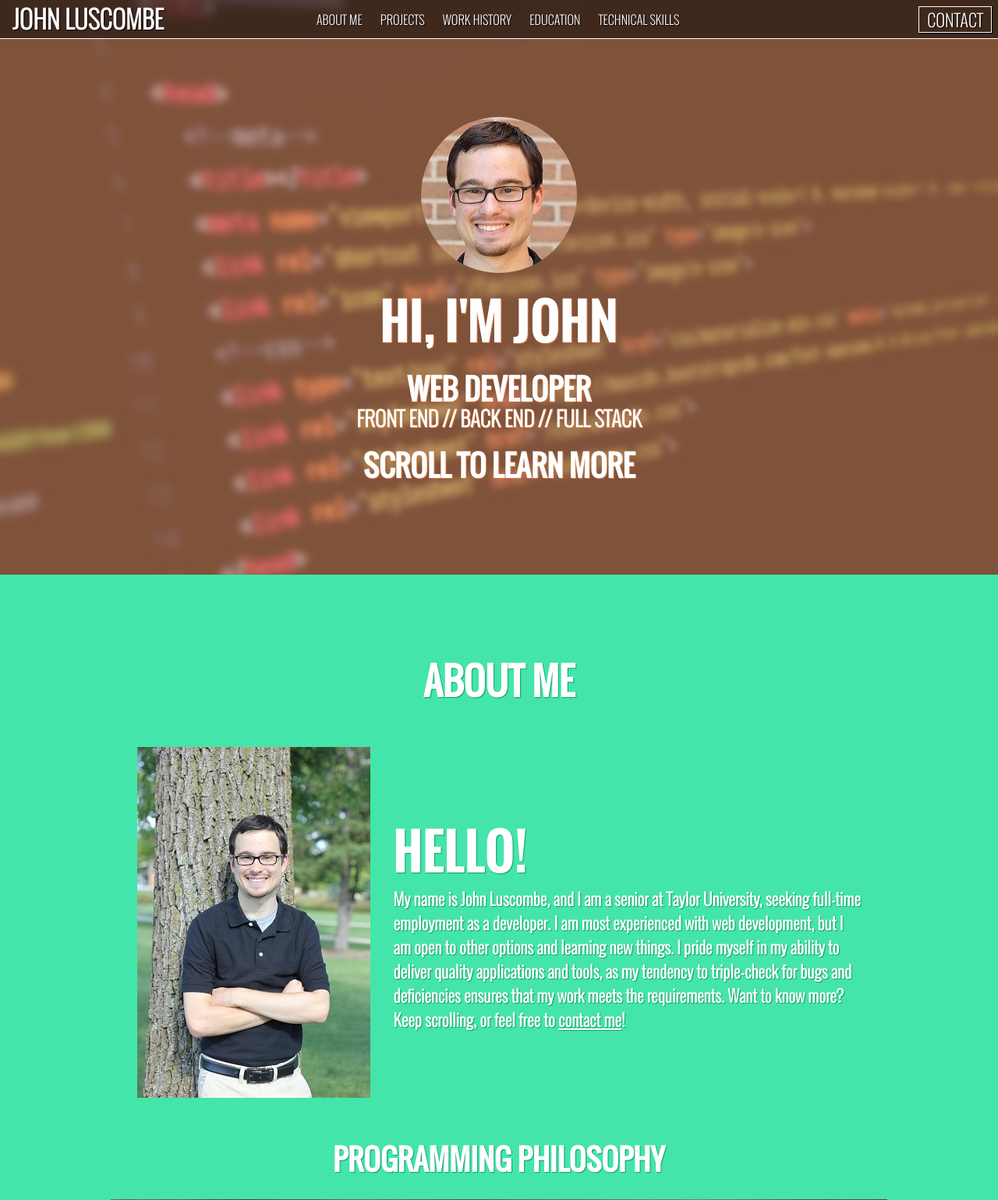
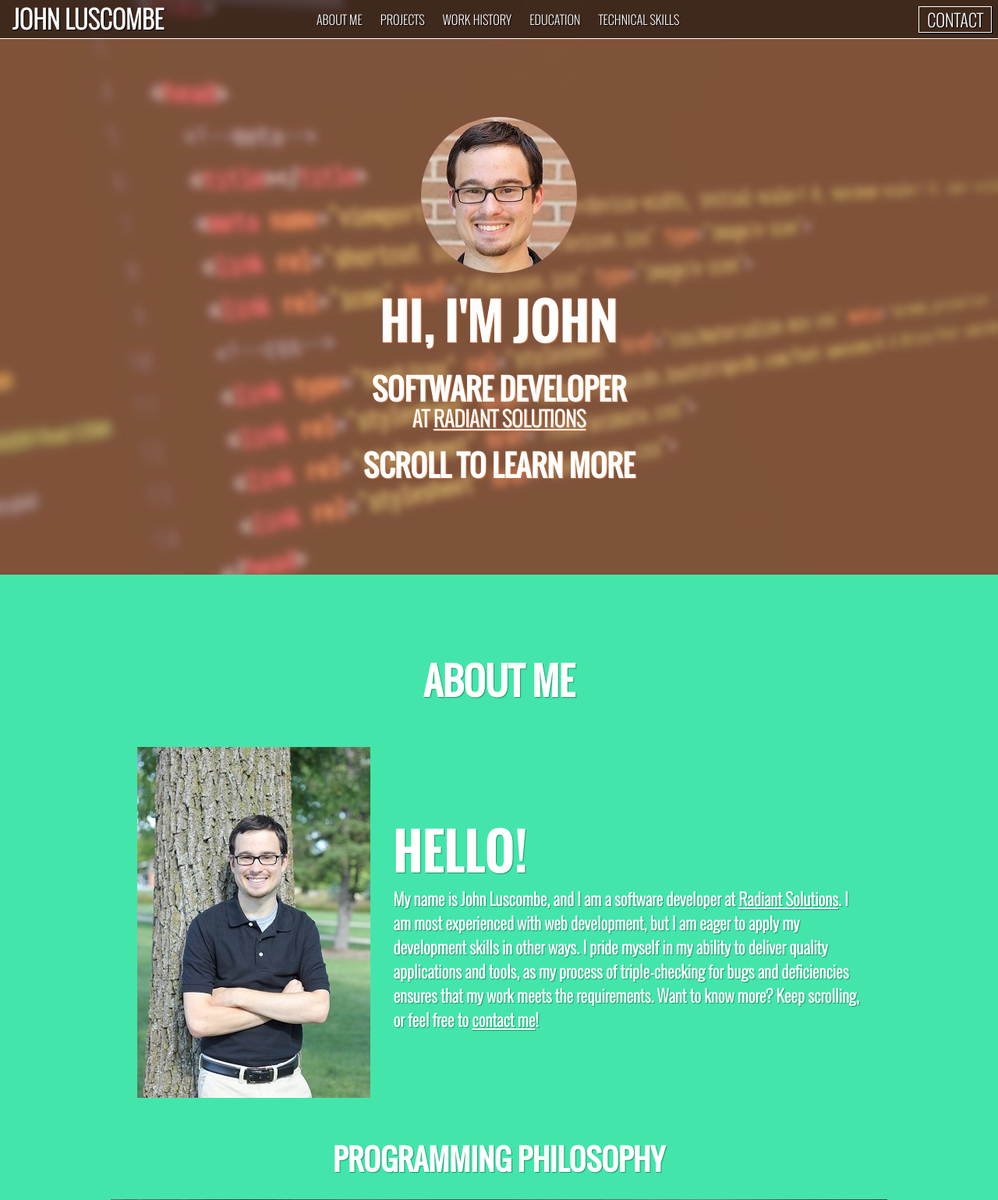
Before and after one commit to johnluscombe/personal-invoice-dynamic, a Flask app: page / in a window 1280 px wide. Shown: the top 1539 px of the page at 78% size. Run offline with Flask 2, Linux system fonts and the light colour scheme; some libraries are stand-ins or nearby versions.

Commit message:
Starting to update website

```diff
--- a/static/css/education.css
+++ b/static/css/education.css
@@ -30,16 +30,21 @@
     position: relative;
 }
 
-.isa-link {
+.project-link-left,
+.project-link-right {
     color: #00AAFF;
     text-decoration: underline;
 }
 
-.isa-link:last-child {
+.project-link-left:first-child {
+    margin-left: 0;
+}
+
+.project-link-right:last-child {
     margin-right: 0;
 }
 
-#isa-links {
+.project-links {
     margin-top: 5px;
 }
 
--- a/static/css/general.css
+++ b/static/css/general.css
@@ -185,6 +185,12 @@ textarea {
 }
 
 
+.inline-link {
+    margin: 0;
+    text-decoration: underline;
+    text-transform: none;
+}
+
 .no-uppercase {
     text-transform: none;
 }
--- a/templates/about-me.html
+++ b/templates/about-me.html
@@ -5,12 +5,12 @@
         <div id="about-me-content">
             <h1><strong>Hello!</strong></h1>
             <h6 class="no-uppercase">
-                My name is John Luscombe, and I am a senior at Taylor University, seeking
-                full-time employment as a developer. I am most experienced with web development, but
-                I am open to other options and learning new things. I pride myself in my ability to
-                deliver quality applications and tools, as my tendency to triple-check for bugs and
-                deficiencies ensures that my work meets the requirements. Want to know more? Keep scrolling,
-                or feel free to
+                My name is John Luscombe, and I am a software developer at
+                <a href="http://www.radiantsolutions.com/" class="inline-link" target="_blank" rel="noopener">Radiant Solutions</a>.
+                I am most experienced with web development, but I am eager to apply my development skills in other ways.
+                I pride myself in my ability to deliver quality applications and tools, as my process of triple-checking
+                for bugs and deficiencies ensures that my work meets the requirements. Want to know more? Keep
+                scrolling, or feel free to
                 <a data-toggle="modal" data-target="#contactModal" class="no-uppercase" id="contact-me-link">contact me</a>!
             </h6>
         </div>
--- a/templates/education.html
+++ b/templates/education.html
@@ -51,7 +51,30 @@
 
         <div class="row">
             <div class="col-xl-8 col-12 course">
-                <img src="/static/img/security.jpg" alt="Security" class="course-image">
+                <img src="/static/img/aires.png" alt="Security" class="course-image">
+                <div>
+                    <h5 class="course-title">Senior Project</h5>
+                    <h6 class="no-uppercase">
+                        For my senior project, I led a team of five developers (including myself) on a project called
+                        Aires. Aires is a game contest server that allows users to upload AIs for various games (such as
+                        Checkers and Battleship) and compete against other AIs of the same game. Throughout a
+                        January term, our team spent over 150 hours improving the existing codebase, and reporting
+                        daily to the professor. This gave me a great sense of what leading a team of developers would be
+                        like in a work environment. After the Senior Project class in January, I continued the project
+                        myself throughout the following Spring term. To see the source code of the Aires project, click
+                        the link below.
+                    </h6>
+                    <p class="project-links">
+                        <a href="https://github.com/PastyPurpleTrolls/game-contest-server" class="project-link-left" target="_blank" rel="noopener">
+                            Aires
+                        </a>
+                    </p>
+                </div>
+            </div>
+        </div>
+
+        <div class="row">
+            <div class="col-xl-8 offset-xl-4 col-12 course-right">
                 <div>
                     <h5 class="course-title">Computer and Network Security</h5>
                     <h6 class="no-uppercase">
@@ -98,11 +121,13 @@
                         what software development was like outside of an academic setting.
                     </h6>
                 </div>
+                <img src="/static/img/software.png" alt="software" class="course-image-right">
             </div>
         </div>
 
         <div class="row">
-            <div class="col-xl-8 offset-xl-4 col-12 course-right">
+            <div class="col-xl-8 col-12 course">
+                <img src="/static/img/isa.jpg" alt="Information Systems Analysis" class="course-image">
                 <div>
                     <h5 class="course-title">Information Systems Analysis</h5>
                     <h6 class="no-uppercase">
@@ -138,43 +163,65 @@
                         without unnecessarily compromising performance and power efficiency.
                     </h6>
                 </div>
+                <img src="/static/img/mobile.jpg" alt="iPhone" class="course-image-right">
+            </div>
+        </div>
+
+        <div class="row">
+            <div class="col-xl-8 col-12 course">
+                <img src="/static/img/data-communications.jpg" alt="Network Cables" class="course-image">
+                <div>
+                    <h5 class="course-title">Data Communications</h5>
+                    <h6 class="no-uppercase">
+                        As more and more applications become available to consumers, developers are growing increasingly
+                        dependent on the internet. Unfortunately, far too few developers actually know the details of
+                        how the internet works, and how data gets from point A to point B. This course has taught me
+                        these essential details, from the concepts of data transmission to communication protocols, and
+                        has better equipped me to develop and debug internet applications. Click the links below to see
+                        the projects I completed in this course.
+                    </h6>
+                    <p class="project-links">
+                        <a href="https://github.com/johnluscombe/http-server" class="project-link-left" target="_blank"
+                           rel="noopener">
+                            HTTP Server Using Sockets
+                        </a>
+                        <a href="https://github.com/johnluscombe/reliable-file-transfer-over-udp" class="project-link-left"
+                           target="_blank" rel="noopener">
+                            Reliable File Transfer Over UDP
+                        </a>
+                    </p>
+                </div>
             </div>
         </div>
 
         <div class="row">
             <div class="col-xl-8 offset-xl-4 col-12 course-right">
                 <div>
-                    <h5 class="course-title">Principles of Human Computer Interaction</h5>
+                    <h5 class="course-title">Language Structures</h5>
                     <h6 class="no-uppercase">
-                        As our society becomes increasingly digital, people are interacting with computers more and
-                        more, in one form or another. So, it is crucial for software developers to know how to build
-                        user interfaces and experiences that facilitate this interaction. This class not only helped me
-                        develop this valuable skill, it also taught me how to apply the idea of people-centered design
-                        to my work in software development.
+                        If a hammer is the only tool that a craftsman knows how to use, he will not be
+                        effective at his job. Similarly, if a programmer only knows one language paradigm,
+                        he will not know how to solve certain problems efficiently. In addition to teaching
+                        me how different programming languages are structured, this course also taught me some
+                        of the different language paradigms, and how to determine which one best solves a
+                        particular problem. For the final project, me and two other teammates created a domain-specific
+                        language that makes it easy to generate HTML quizzes. You can see the source
+                        code by clicking the link below.
                     </h6>
+                    <p class="project-links">
+                        <a href="https://github.com/johnluscombe/quiz-generator" class="project-link-right" target="_blank"
+                           rel="noopener">
+                            HTML Quiz Generator
+                        </a>
+                    </p>
                 </div>
-                <img src="/static/img/phci.jpg" alt="Principles of Human Computer Interaction" class="course-image-right">
+                <img src="/static/img/structure.jpg" alt="Structure" class="course-image-right">
             </div>
         </div>
 
         <div class="row">
             <div class="col-xl-8 col-12 course">
-                <img src="/static/img/operations-research.jpg" alt="Operations Research" class="course-image">
-                <div>
-                    <h5 class="course-title">Operations Research</h5>
-                    <h6 class="no-uppercase">
-                        The key to being an excellent leader in the workforce is having a strong ability to make
-                        informed decisions. This course taught me how to use linear programming to make these decisions,
-                        given a set of variables, constraints, and an objective (such as maximizing profit or minimizing
-                        cost). Learning this skill has given me the toolset needed to make intelligent decisions, and
-                        in turn become a much more effective leader in the workplace.
-                    </h6>
-                </div>
-            </div>
-        </div>
-
-        <div class="row">
-            <div class="col-xl-8 offset-xl-4 col-12 course-right">
+                <img src="/static/img/fractal.jpg" alt="Fractal" class="course-image">
                 <div>
                     <h5 class="course-title">Data Structures and Algorithms</h5>
                     <h6 class="no-uppercase">
@@ -186,41 +233,38 @@
                         order to maximize efficiency and minimize computational complexity.
                     </h6>
                 </div>
-                <img src="/static/img/fractal.jpg" alt="Fractal" class="course-image-right">
-            </div>
-        </div>
-
-        <div class="row">
-            <div class="col-xl-8 col-12 course">
-                <img src="/static/img/structure.jpg" alt="Structure" class="course-image">
-                <div>
-                    <h5 class="course-title">Language Structures</h5>
-                    <h6 class="no-uppercase">
-                        If a hammer is the only tool that a craftsman knows how to use, he will not be
-                        effective at his job. Similarly, if a programmer only knows one language paradigm,
-                        he will not know how to solve certain problems efficiently. In addition to teaching
-                        me how different programming languages are structured, this course also taught me some
-                        of the different language paradigms, and how to determine which one best solves a
-                        particular problem.
-                    </h6>
-                </div>
             </div>
         </div>
 
         <div class="row">
             <div class="col-xl-8 offset-xl-4 col-12 course-right">
                 <div>
-                    <h5 class="course-title">Data Communications</h5>
+                    <h5 class="course-title">Operations Research</h5>
                     <h6 class="no-uppercase">
-                        As more and more applications become available to consumers, developers are growing increasingly
-                        dependent on the internet. Unfortunately, far too few developers actually know the details of
-                        how the internet works, and how data gets from point A to point B. This spring, I will have the
-                        opportunity to learn these essential details, from the concepts of data transmission to
-                        communication protocols. That way, I will be much better equipped to develop and debug
-                        applications that depend on the internet.
+                        The key to being an excellent leader in the workforce is having a strong ability to make
+                        informed decisions. This course taught me how to use linear programming to make these decisions,
+                        given a set of variables, constraints, and an objective (such as maximizing profit or minimizing
+                        cost). Learning this skill has given me the toolset needed to make intelligent decisions, and
+                        in turn become a much more effective leader in the workplace.
                     </h6>
                 </div>
-                <img src="/static/img/data-communications.jpg" alt="Network Cables" class="course-image-right">
+                <img src="/static/img/operations-research.jpg" alt="Operations Research" class="course-image-right">
+            </div>
+        </div>
+
+        <div class="row">
+            <div class="col-xl-8 col-12 course">
+                <img src="/static/img/phci.jpg" alt="Principles of Human Computer Interaction" class="course-image">
+                <div>
+                    <h5 class="course-title">Principles of Human Computer Interaction</h5>
+                    <h6 class="no-uppercase">
+                        As our society becomes increasingly digital, people are interacting with computers more and
+                        more, in one form or another. So, it is crucial for software developers to know how to build
+                        user interfaces and experiences that facilitate this interaction. This class not only helped me
+                        develop this valuable skill, it also taught me how to apply the idea of people-centered design
+                        to my work in software development.
+                    </h6>
+                </div>
             </div>
         </div>
     </div>
--- a/templates/overview.html
+++ b/templates/overview.html
@@ -7,8 +7,8 @@
         </div>
 
         <div class="text-block">
-            <h3>Web Developer</h3>
-            <h5>Front End // Back End // Full Stack</h5>
+            <h3>Software Developer</h3>
+            <h5>at <a href="http://www.radiantsolutions.com/" class="inline-link" target="_blank" rel="noopener">RADIANT SOLUTIONS</a></h5>
         </div>
 
         <div class="text-block">
--- a/templates/projects.html
+++ b/templates/projects.html
@@ -2,7 +2,7 @@
     <h2>Projects</h2>
     <div class="container-fluid">
         <div class="project-container">
-            <h3>Giftlet</h3>
+            <h3>Aires</h3>
             <img src="/static/img/giftlet.png" alt="Giftlet" class="project-image">
             <h3>Eliminating stress from giving gifts</h3>
             <h6 class="no-uppercase">
```
Also changed, not shown: other parts of templates/education.html (+11 -11 lines), static/img/aires.png (added), static/img/aires_screenshot.png (added), static/img/giftlet.png.
